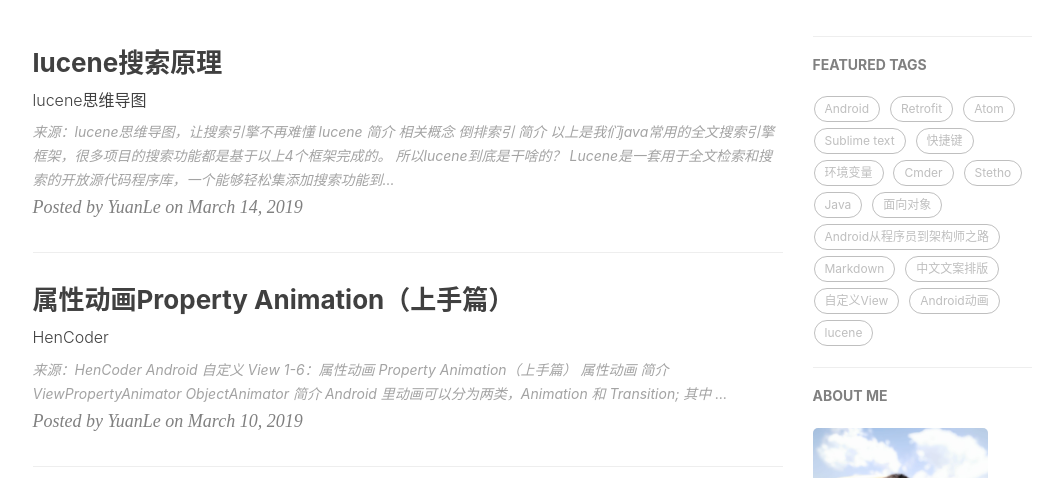
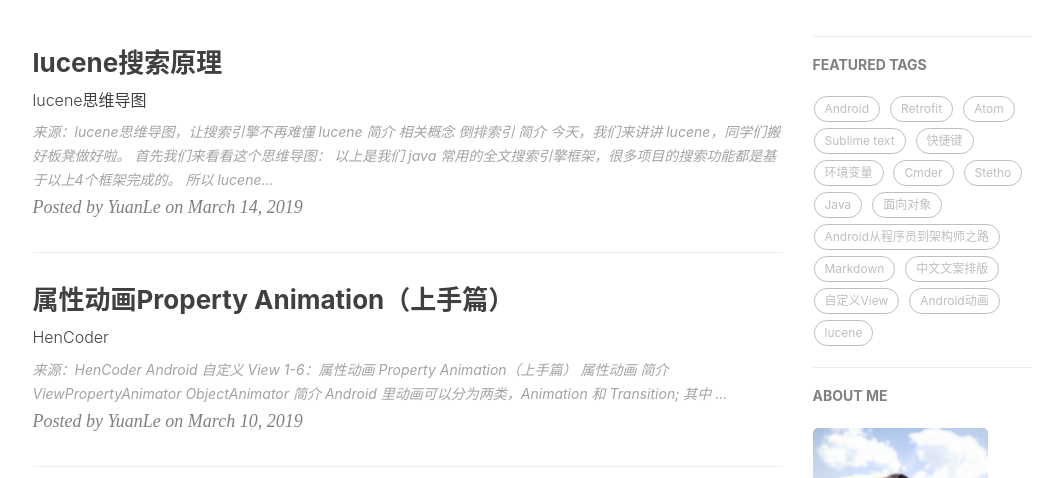
Before and after one commit to itx-man/itx-man.github.io, a Jekyll site: the page built from index.html, in a window 1280 px wide and 900 px high, cut to the strip 422-900 px from the top of the window. Shown: the whole strip, without its empty margins (135-1198 px from the left). Built offline with Jekyll 4.4.1, drawn with Linux system fonts in a browser that asks for light colours; nearby versions of some CDN libraries; the list of posts is cut into pages by our own code; comment, search, counter and statistics services are not loaded.

Commit message:
update lucene

```diff
--- a/_posts/2019-03-14-lucene.md
+++ b/_posts/2019-03-14-lucene.md
@@ -25,24 +25,30 @@
 
 ## 简介
 
+今天，我们来讲讲 lucene，同学们搬好板凳做好啦。
+
+![question](https://itx-man.github.io/img/source/question.webp)
+
+首先我们来看看这个思维导图：
+
 ![全文搜索引擎](https://itx-man.github.io/img/source/lucene01.png)
 
-以上是我们java常用的全文搜索引擎框架，很多项目的搜索功能都是基于以上4个框架完成的。
+以上是我们 java 常用的全文搜索引擎框架，很多项目的搜索功能都是基于以上4个框架完成的。
 
-所以lucene到底是干啥的？
-Lucene是一套用于全文检索和搜索的开放源代码程序库，一个能够轻松集添加搜索功能到一个应用程序中的简单却强大的核心代码库和API。
+所以 lucene 到底是干啥的？
+Lucene 是一套用于全文检索和搜索的开放源代码程序库，一个能够轻松集添加搜索功能到一个应用程序中的简单却强大的核心代码库和 API。
 
-Lucene，目前最受欢迎的Java全文搜索框架。原因很简单，hibernate search、solr、elasticsearch都是基于lucene拓展出来的搜索引擎。
+Lucene，目前最受欢迎的 Java 全文搜索框架。原因很简单，hibernate search、solr、elasticsearch 都是基于 lucene 拓展出来的搜索引擎。
 
-Hibernate Search是在apache Lucene的基础上建立的主要用于Hibernate的持久化模型的全文检索工具。
+Hibernate Search 是在 apache Lucene 的基础上建立的主要用于 Hibernate 的持久化模型的全文检索工具。
 
-Elasticsearch也使用Java开发并使用Lucene作为其核心来实现所有索引和搜索的功能，但是它的目的是通过简单的RESTful API来隐藏Lucene的复杂性，从而让全文搜索变得简单。
+Elasticsearch 也使用 Java 开发并使用 Lucene 作为其核心来实现所有索引和搜索的功能，但是它的目的是通过简单的 RESTful API 来隐藏 Lucene 的复杂性，从而让全文搜索变得简单。
 
-Solr它是一种开放源码的、基于 Lucene Java 的搜索服务器，易于加入到 Web 应用程序中。提供了层面搜索(就是统计)、命中醒目显示并且支持多种输出格式（包括XML/XSLT 和JSON等格式）。
+Solr 它是一种开放源码的、基于 Lucene Java 的搜索服务器，易于加入到 Web 应用程序中。提供了层面搜索(就是统计)、命中醒目显示并且支持多种输出格式（包括 XML/XSLT 和 JSON 等格式）。
 
-所以lucene牛不牛逼！！
+所以 lucene 牛不牛逼！！
 
-接下来，我们分为以下几个部分去理解、打开lucene的真面目。
+接下来，我们分为以下几个部分去理解、打开 lucene 的真面目。
 
 * 相关概念
 
@@ -55,3 +61,9 @@
 * 项目应用指南
 
 ![全文搜索引擎](https://itx-man.github.io/img/source/lucene02.png)
+
+## 相关概念
+
+lucene 官方网站：![http://lucene.apache.org/](http://lucene.apache.org/)
+
+既然是全文搜索工具，肯定有一定的排序结构和规则。当我们输入关键字的时候，lucene 能安装内部的层次结构快速检索出我需要的内容。这里面会涉及几个层次和概念。
```
Also changed, not shown: img/source/question.webp (added).
